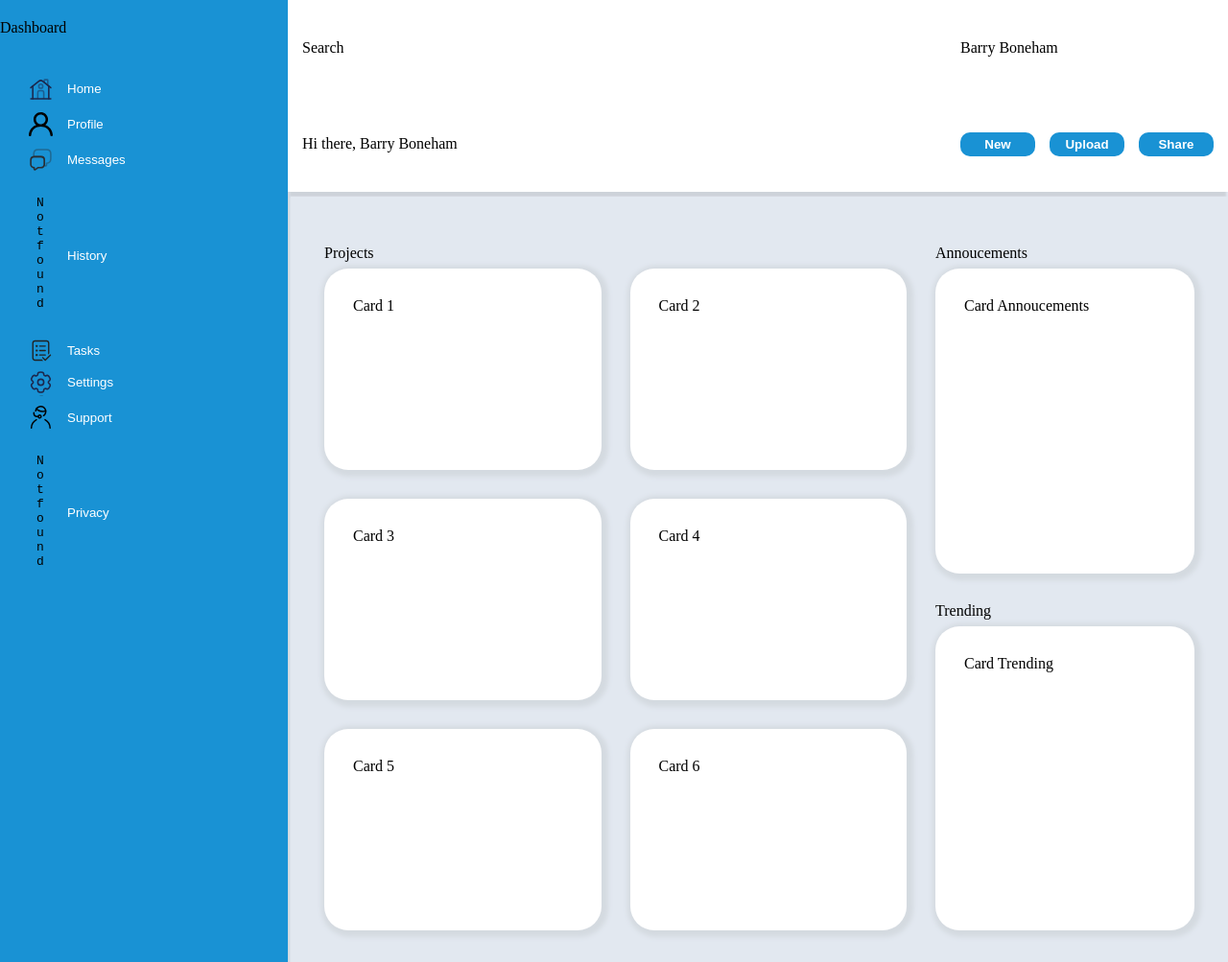
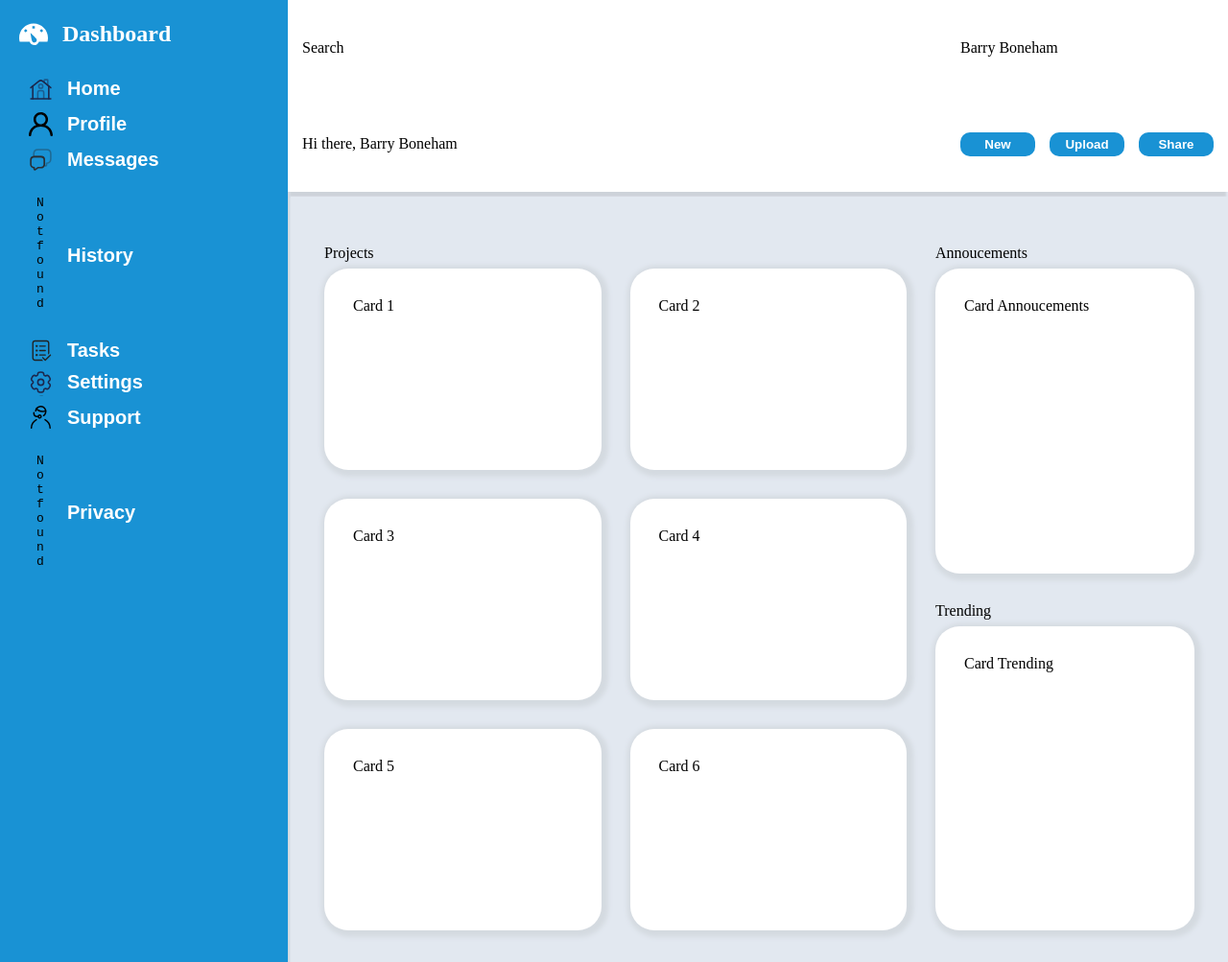
Before and after one commit to TezzGit/TOP-AdminDashboard, a plain HTML site: page index.html in a window 1280 px wide. Shown: the whole page at 96% size. Drawn offline with Linux system fonts and the light colour scheme.

Commit message:
Add Dashboard Icon and Styling

```diff
--- a/index.html
+++ b/index.html
@@ -10,7 +10,9 @@
 
 <body>
     <div class="sidebar">
-        <div class="title">Dashboard</div>
+        <div class="title">
+            <embed src="icons/dashboard.svg" width = 30px; class="icons">
+            Dashboard</div>
         <div class="group-one">
             <button>
                 <embed src="icons/home.svg" width="25px" class="icons">
--- a/styles/style.css
+++ b/styles/style.css
@@ -19,6 +19,15 @@ body {
     box-shadow: 2px 0px 2px #d1d7de;
 }
 
+.sidebar .title {
+    display: flex;
+    align-items: center;
+    padding-left: 20px;
+    font-size: 24px;
+    font-weight: bold;
+    color: white;
+}
+
 .sidebar .group-one {
     display: grid;
     gap: 10px;
@@ -37,10 +46,11 @@ body {
     color: white;
     display: flex;
     align-items: center;
+    font-size: 20px;
+    font-weight: bold;
 }
 
 .sidebar .icons {
-    color:white;
     padding-right: 15px;
 }
 
@@ -99,7 +109,7 @@ body {
     grid-row: 1/3;
     display: grid;
     grid-template-rows: 25px 1fr;
-    padding:30px;
+    padding: 30px;
 }
 
 .projects .card-container {
@@ -119,7 +129,8 @@ body {
     min-height: 150px;
 }
 
-.annoucements, .trending {
+.annoucements,
+.trending {
     grid-column: 2/3;
     display: grid;
     grid-template-rows: 25px 1fr;
```
Also changed, not shown: icons/dashboard.svg (added).
